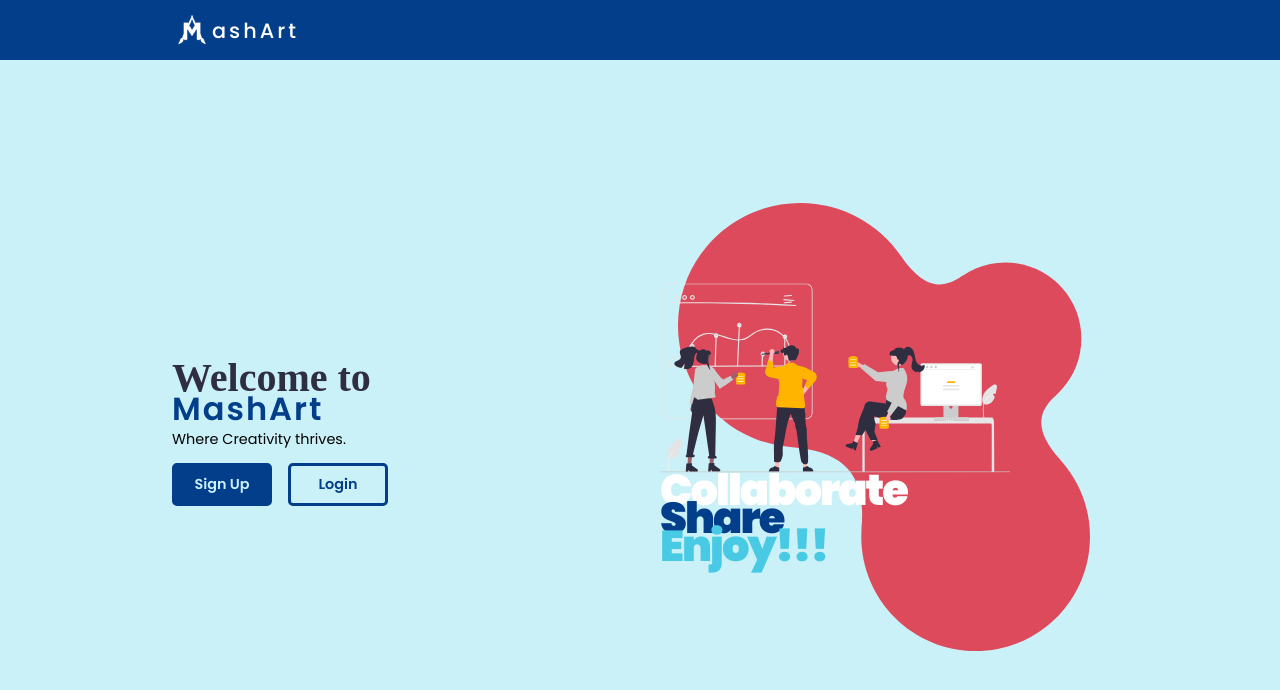
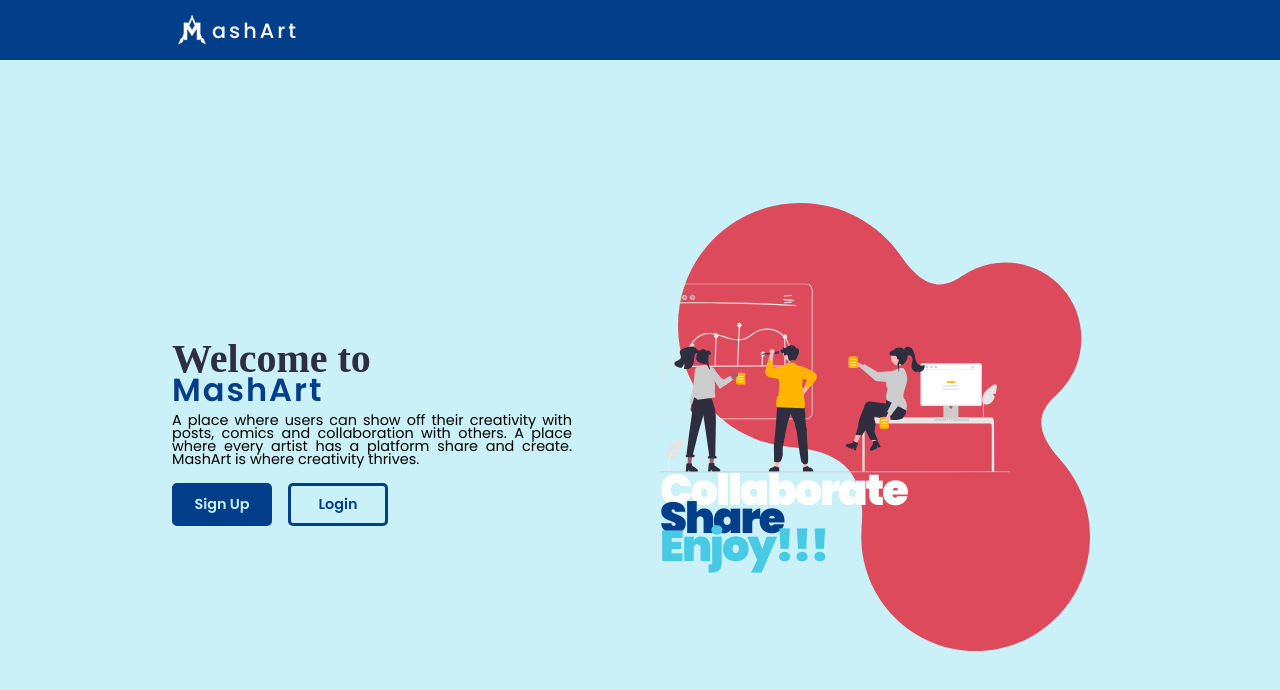
Before and after one commit to HARALARK/MashArt, a React (Create React App) app in the folder mashart/frontend/: page / in a window 1280 px wide. Shown: the top 690 px of the page. Built offline with nearby package versions, Linux system fonts and the light colour scheme; a web font is replaced by a local one.

Commit message:
Edited welcome text

```diff
--- a/mashart/frontend/src/screens/WelcomeScreen.js
+++ b/mashart/frontend/src/screens/WelcomeScreen.js
@@ -13,7 +13,10 @@ const WelcomeScreen = () => {
           <h1 className="welcome">Welcome to</h1>
           <h2 className="mashart">MashArt</h2>
           <p className="para">
-            Where Creativity thrives.
+            A place where users can show off their creativity
+            with posts, comics and collaboration with others. A place
+            where every artist has a platform share and create.
+            MashArt is where creativity thrives.
           </p>
           <div className="button-container">
             <Link to="/signup">
```
